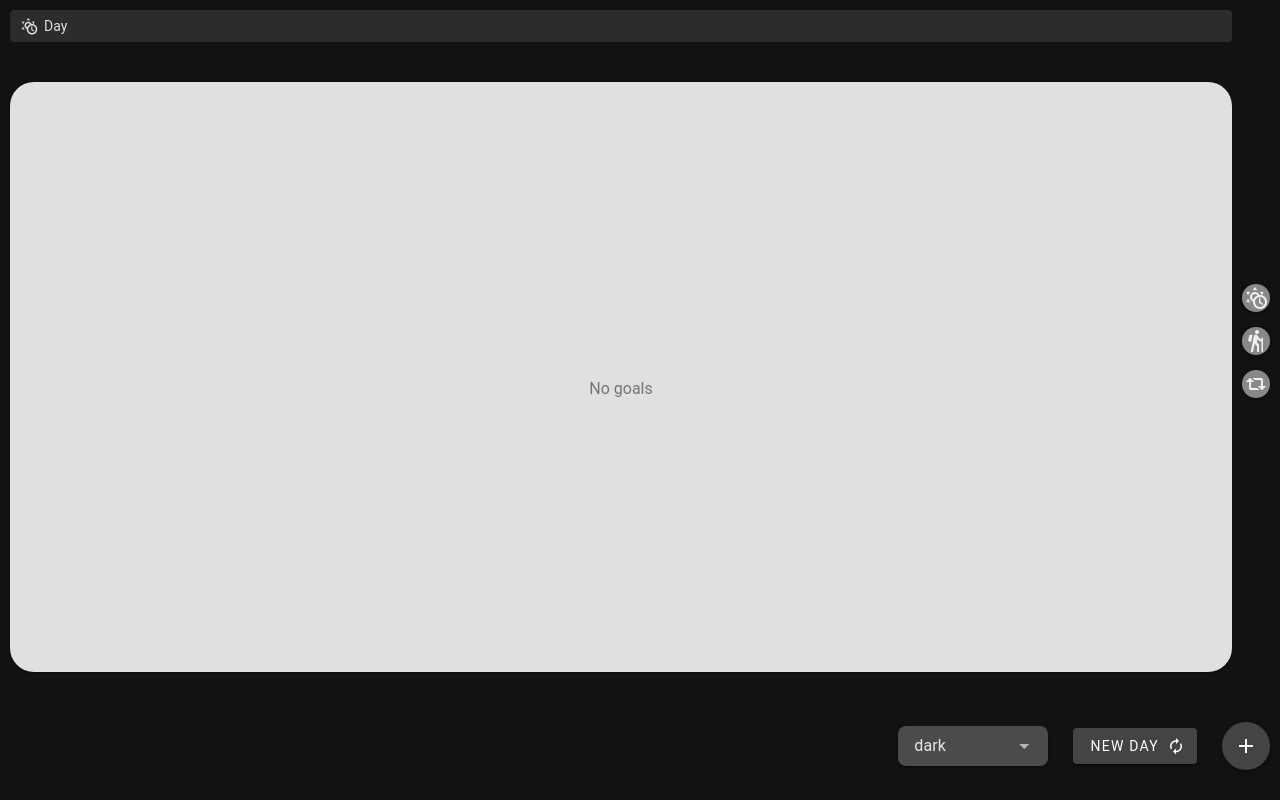
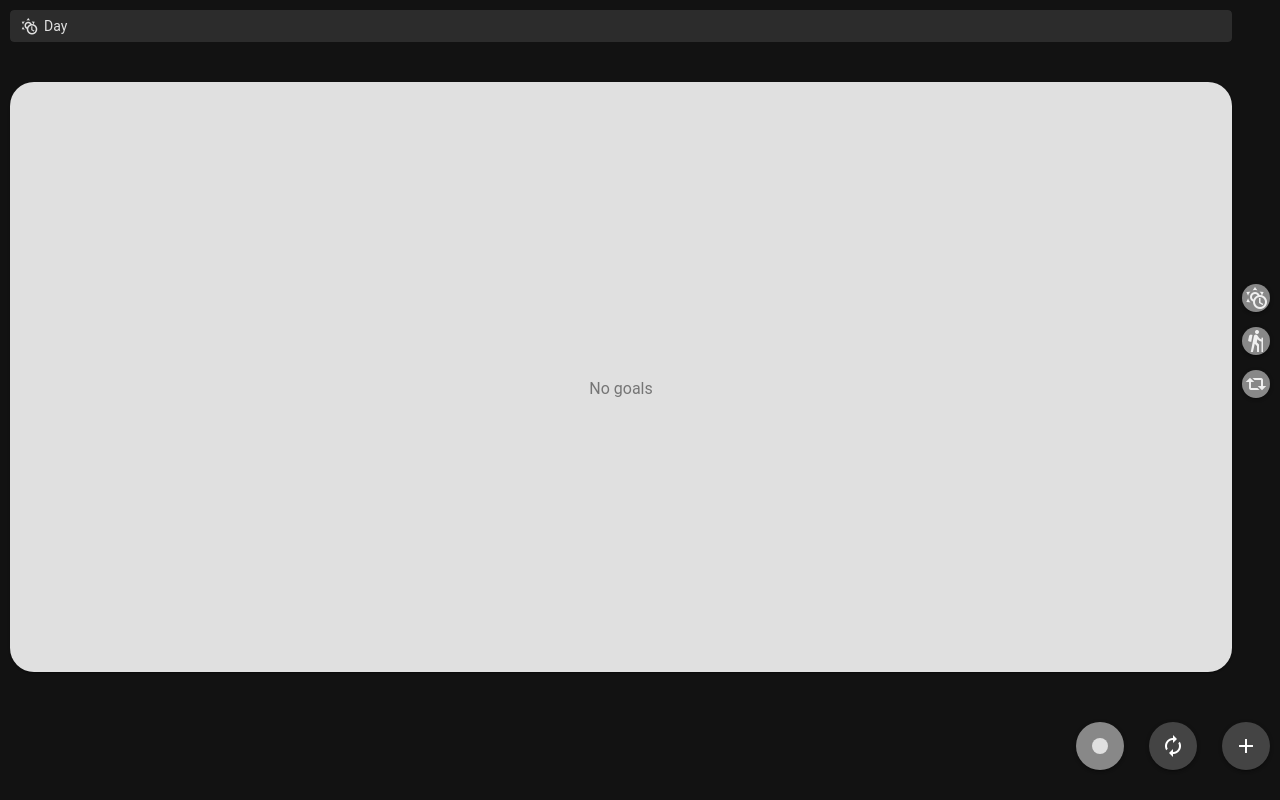
Before and after one commit to Virab-Maestro/CControl, a Vue app: page / in a window 1280 px wide. Built offline with nearby package versions, Linux system fonts and the light colour scheme.

Commit message:
style(toolbar): from  to

```diff
--- a/src/components/GoalToolbar.vue
+++ b/src/components/GoalToolbar.vue
@@ -12,9 +12,9 @@ const goalStore = useGoalStore(),
     activeTheme = ref('dark');
 
 //updating app theme
-watch(activeTheme, () => {
-  theme.global.name.value = activeTheme.value + "Theme";
-})
+const updateActvTheme = (newTheme) => {
+  theme.global.name.value = newTheme + "Theme";
+}
 
 const onNewDay = () => {
   newDayDial.value = true;
@@ -34,17 +34,41 @@ const onAddGoal = () => {
 
 <template>
   <div class="goal-toolbar">
-    <v-select
-        v-model="activeTheme"
-        bg-color="info"
-        :items="appThemes"
-        density="compact"
-        width="150"
-        rounded="lg"
-        variant="solo-filled"
-        hide-details
-    />
-    <v-btn color="info" append-icon="mdi-autorenew" @click="onNewDay">New Day</v-btn>
+    <v-menu
+        location="top center"
+    >
+      <template v-slot:activator="{props}">
+        <v-btn v-bind="props" icon="">
+          <v-sheet
+              rounded="circle"
+              class="pa-2"
+              :color="theme.current.value.colors.primary"
+          />
+        </v-btn>
+      </template>
+
+      <v-list
+          class="overflow-hidden"
+          @click:select="(selScheme) => updateActvTheme(selScheme.id)"
+      >
+        <v-list-item
+            v-for="(scheme, idx) in appThemes"
+            :key="idx"
+            :value="scheme"
+            rounded="circle"
+            max-width="48px"
+        >
+          <v-sheet
+              rounded="circle"
+              width="16px"
+              height="16px"
+              :color="theme.computedThemes.value[(scheme + 'Theme')].colors.primary"
+          />
+        </v-list-item>
+      </v-list>
+    </v-menu>
+
+    <v-btn color="info" icon="mdi-autorenew" @click="onNewDay" />
     <v-btn color="info" icon="mdi-plus" @click="onAddGoal"/>
   </div>
 
@@ -69,7 +93,7 @@ const onAddGoal = () => {
 .goal-toolbar {
   max-width: 100%;
   display: flex;
-  align-items: center;
+  align-items: stretch;
   gap: 25px;
   align-self: flex-end;
 }
```
Also changed, not shown: 1 other file (tests, documents, lock files or other folders).
